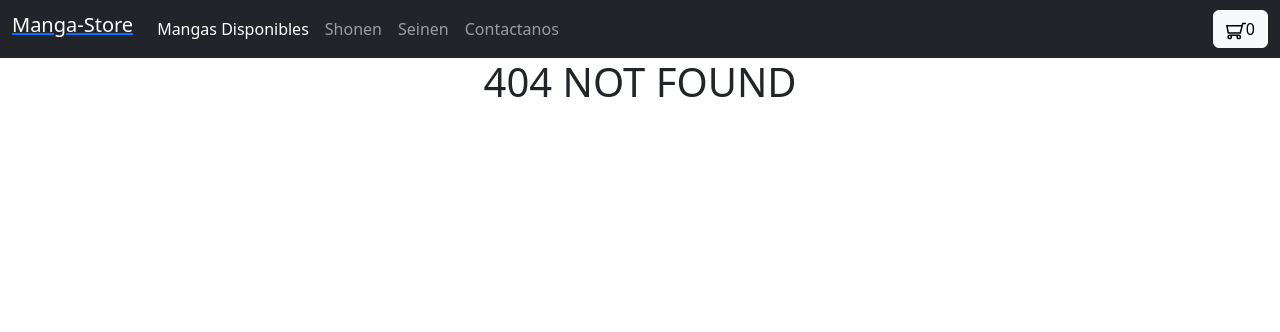
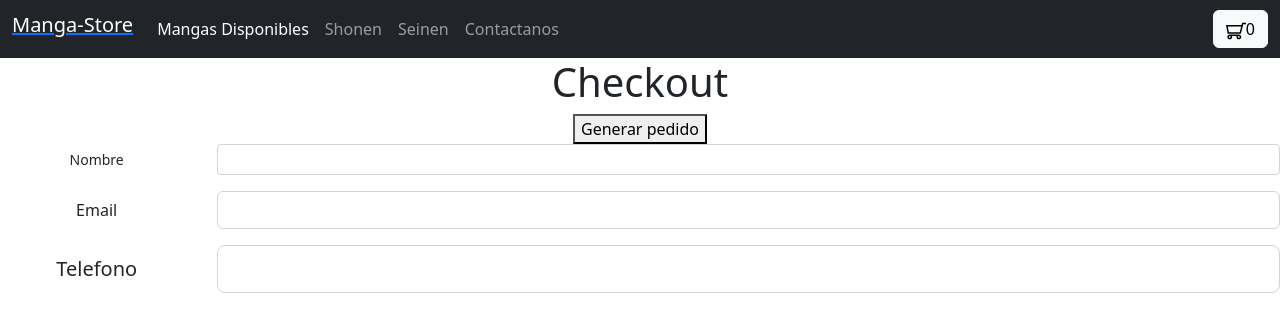
Before and after one commit to LautaroToledoP/React, a React (Create React App) app: page /checkout in a window 1280 px wide. Before the commit this address had no page. Shown: the top 332 px of the page. Built offline with nearby package versions, Linux system fonts and the light colour scheme; no server answers.

Commit message:
entrega-final

```diff
--- a/src/App.js
+++ b/src/App.js
@@ -6,6 +6,7 @@ import ItemDetailContainer from './components/ItemDetailContainer/ItemDetailCont
 import { BrowserRouter, Routes, Route } from 'react-router-dom'
 import {CartProvider} from './context/CartContext';
 import Cart from './components/Cart/Cart'
+import Checkout from './components/Checkout/Checkout';
 
 
 function App() {
@@ -23,6 +24,7 @@ function App() {
           <Route path='/category/:categoryId' element={<ItemListContainer/>} />
           <Route path='/detail/:productId' element={<ItemDetailContainer/>}/>
           <Route path='/cart' element={<Cart/>}/>
+          <Route path='/checkout' element={<Checkout/>}/>
           <Route path='*' element={<h1>404 NOT FOUND</h1>}/>
         </Routes>
       </BrowserRouter>
--- a/src/components/Cart/Cart.js
+++ b/src/components/Cart/Cart.js
@@ -1,6 +1,7 @@
 import React from "react"
 import { CartContext }from '../../context/CartContext'
 import { useContext } from "react"
+import { Link } from 'react-router-dom'
 
 const Cart = () => {
 const  { cart, removeItem, total, clearCart } = useContext(CartContext)
@@ -25,7 +26,8 @@ return(
         precio total: {total}
     </div>
     <button onClick={() => clearCart()}>limpiar carrito</button>
-   </div>
+    <Link to='/checkout' className='btn btn-light'><button>Generar pedido</button></Link>
+    </div>
 
 )
 
--- a/src/components/Checkout/Checkout.js
+++ b/src/components/Checkout/Checkout.js
@@ -1,10 +1,17 @@
 import { useContext } from "react"
 import { CartContext } from "../../context/CartContext"
+import { addDoc, collection} from 'firebase/firestore'
+// import { updateDoc, doc, getDocs, collection, query, where, documentId } from "firebase/firestore"
+import { reference } from '../../services/firebase/index'
+import FormCheckout from "../FormCheckout/FormCheckout"
 
 const Checkout = () => {
 
     const {cart, total} = useContext(CartContext)
 
+    const createOrder = () => {
+
+    }
     const objOrder = {
         buyer: {
             name: 'Lemon Chelo',
@@ -15,9 +22,18 @@ const Checkout = () => {
         items: cart,
         total
     }
+        const collectionRef = collection(reference, 'orders')
+        addDoc(collectionRef, objOrder).then(response => {
+            console.log(response.id)
+        }).catch(error => {
+            console.log(error)
+        })
+
     return (
         <div>
             <h1>Checkout</h1>
+            <button onClick={createOrder}>Generar pedido</button>
+            <FormCheckout/>
         </div>
     )
 }
--- /dev/null
+++ b/src/components/FormCheckout/FormCheckout.js
@@ -0,0 +1,28 @@
+
+
+const FormCheckout =() => {
+
+
+
+    return(
+        <><div className="row mb-3">
+            <label for="colFormLabelSm" className="col-sm-2 col-form-label col-form-label-sm">Nombre</label>
+            <div class="col-sm-10">
+                <input type="email" className="form-control form-control-sm"></input>
+            </div>
+        </div><div className="row mb-3">
+                <label for="colFormLabel" class="col-sm-2 col-form-label">Email</label>
+                <div className="col-sm-10">
+                    <input type="email" className="form-control"></input>
+                </div>
+            </div><div className="row">
+                <label for="colFormLabelLg" className="col-sm-2 col-form-label col-form-label-lg">Telefono</label>
+                <div className="col-sm-10">
+                    <input type="email" className="form-control form-control-lg"></input>
+                </div>
+            </div></>
+    )
+}
+
+
+export default FormCheckout
```
